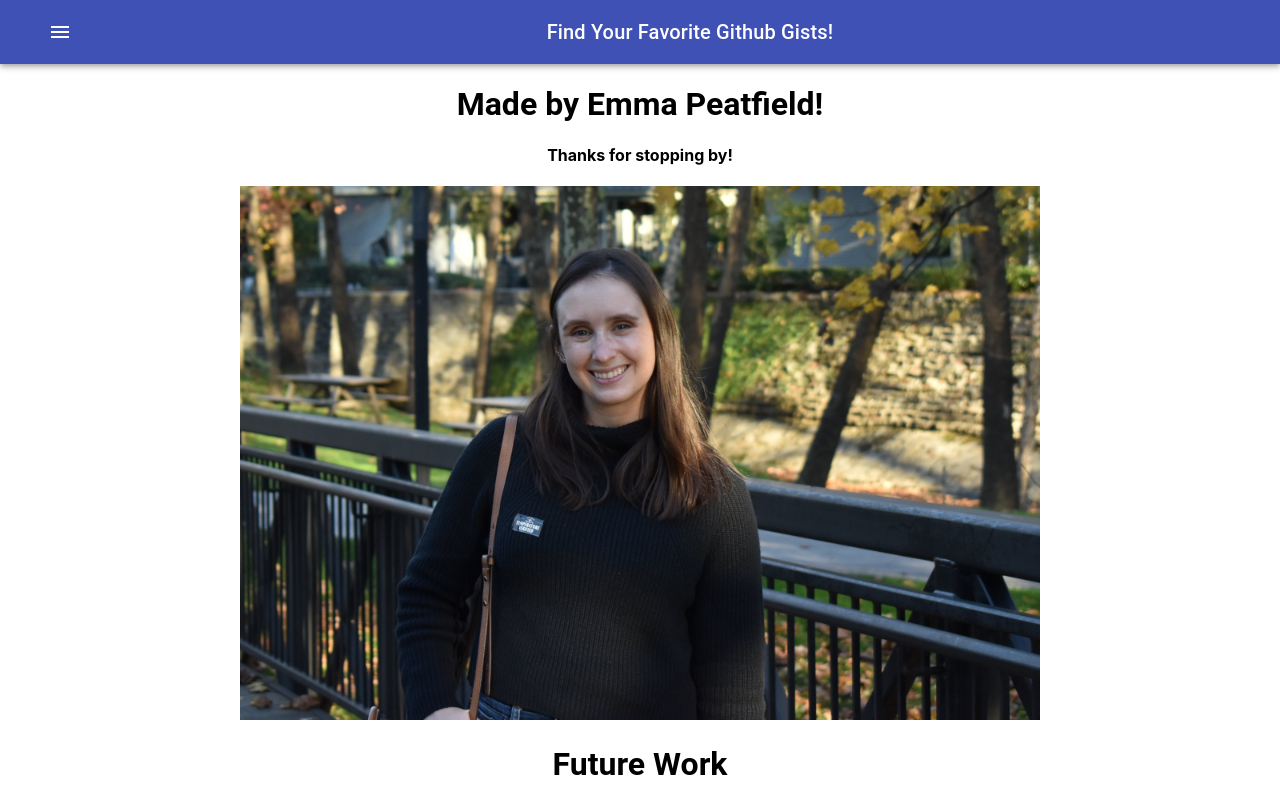
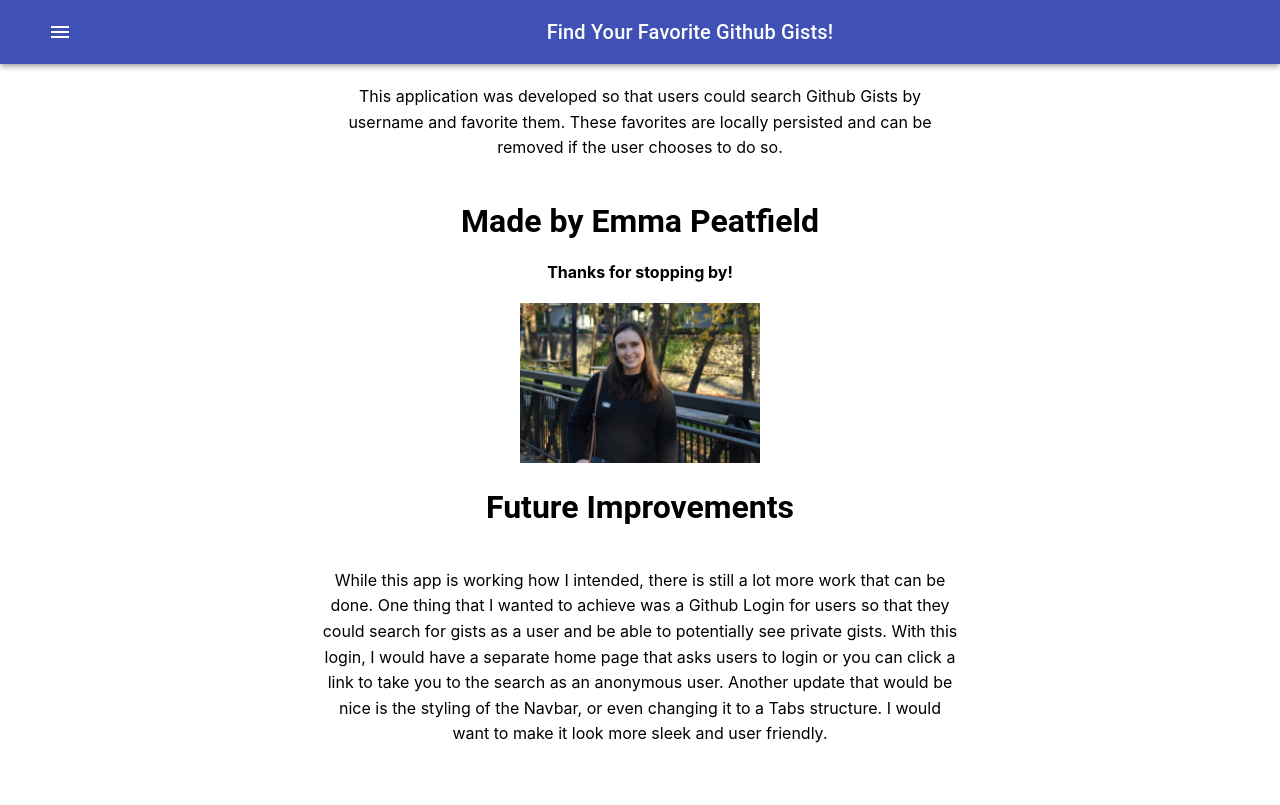
Before and after one commit to epeatfield/EmmaGithubGists, a React (Create React App) app: page /about in a window 1280 px wide. Built offline with nearby package versions, Linux system fonts and the light colour scheme.

Commit message:
Working on Styling, adding future work, and adding some comments

```diff
--- a/src/App.css
+++ b/src/App.css
@@ -74,3 +74,10 @@ h1 {
 div.MuiContainer-root{
   width: auto;
 }
+
+p.about-me {
+  width: 50%;
+  margin: auto;
+  padding: 20px;
+  line-height: 1.6;
+}
--- a/src/components/About.tsx
+++ b/src/components/About.tsx
@@ -3,10 +3,21 @@ import emma from './../images/emma.png';
 
 const About = () => (
   <div>
-    <h1>Made by Emma Peatfield!</h1>
+    <p className={'about-me'}>This application was developed so that users could
+      search Github Gists by username and favorite them.
+      These favorites are locally persisted and can be removed if the user chooses
+      to do so. </p>
+    <h1>Made by Emma Peatfield</h1>
     <h4>Thanks for stopping by!</h4>
-    <img style={{ width: '50pc'}} src={emma} alt="Emma" />
-    <h1> Future Work </h1>
+    <img style={{ width: '15pc'}} src={emma} alt="Emma" />
+    <h1> Future Improvements </h1>
+    <p className={'about-me'}>
+      While this app is working how I intended, there is still a lot more work that can be done.
+      One thing that I wanted to achieve was a Github Login for users so that they could search
+      for gists as a user and be able to potentially see private gists. With this login, I would
+      have a separate home page that asks users to login or you can click a link to take you to the
+      search as an anonymous user. Another update that would be nice is the styling of the Navbar, or
+      even changing it to a Tabs structure. I would want to make it look more sleek and user friendly.</p>
   </div>
 );
 
--- a/src/components/Error.tsx
+++ b/src/components/Error.tsx
@@ -1,5 +1,7 @@
 import React from 'react';
 import { Link } from 'react-router-dom';
+
+//Error page, if any unknown url is accessed
 
 const Error = () => (
   <div>
--- a/src/components/FavoritesList.tsx
+++ b/src/components/FavoritesList.tsx
@@ -66,6 +66,7 @@ export class FavoritesList extends Component<any, any>{
                                 <TableRow>
                                     <TableCell>ID</TableCell>
                                     <TableCell align="right">User</TableCell>
+                                    <TableCell align="right">Description</TableCell>
                                     <TableCell align="right">URL</TableCell>
                                     <TableCell align="right">Favorite</TableCell>
                                 </TableRow>
@@ -76,8 +77,9 @@ export class FavoritesList extends Component<any, any>{
                                         <TableCell component="th" scope="row">
                                             {entry.id}
                                         </TableCell>
-                                        <TableCell align="right"><a href={entry.url}>{entry.url}</a></TableCell>
                                         <TableCell align="right">{entry.owner.login}</TableCell>
+                                        <TableCell align="right">{entry.description}</TableCell>
+                                        <TableCell align="right"><a href={entry.html_url} target="_blank" rel="noreferrer">Click to open Gist.</a></TableCell>
                                         <TableCell align="right">
                                             <IconButton onClick={() => this.removeFavorites(this.state.favorites[index])}>
                                                 <StarIcon />
--- a/src/components/Results.tsx
+++ b/src/components/Results.tsx
@@ -39,15 +39,12 @@ export default class Results extends Component<any, any> {
     }
 
     removeFavoriteResult(listItem) {
-        let keys;
-        const currentStorage = this.state.favorites
+        let currentStorage = this.state.favorites
         if (currentStorage) {
-            keys = currentStorage
-            var removeIndex = keys.map(function (item) { return item.id; }).indexOf(listItem.id);
-            keys.splice(removeIndex, 1)
-            this.setState({favorites: keys}, this.saveFavorites)
+            var removeIndex = currentStorage.map(function (item) { return item.id; }).indexOf(listItem.id);
+            currentStorage.splice(removeIndex, 1)
+            this.setState({favorites: currentStorage}, this.saveFavorites)
         } else {
-            keys = [];
             return
         }
     }
@@ -87,21 +84,23 @@ export default class Results extends Component<any, any> {
                                     <TableRow>
                                         <TableCell>ID</TableCell>
                                         <TableCell align="right">User</TableCell>
+                                        <TableCell align="right">Description</TableCell>
                                         <TableCell align="right">URL</TableCell>
                                         <TableCell align="right">Favorite</TableCell>
                                     </TableRow>
                                 </TableHead>
                                 <TableBody>
-                                    {this.state.filteredFavorites.map(({ id, url, owner }) => (
-                                        <TableRow key={id}>
+                                    {this.state.filteredFavorites.map((entry, index) => (
+                                        <TableRow key={entry.id}>
                                             <TableCell component="th" scope="row">
-                                                {id}
+                                                {entry.id}
                                             </TableCell>
-                                            <TableCell align="right"><a href={url}>{url}</a></TableCell>
-                                            <TableCell align="right">{owner.login}</TableCell>
+                                            <TableCell align="right">{entry.owner.login}</TableCell>
+                                            <TableCell align="right">{entry.description}</TableCell>
+                                            <TableCell align="right"><a href={entry.html_url} target="_blank" rel="noreferrer">Click to open Gist.</a></TableCell>
                                             <TableCell align="right">
-                                                <IconButton>
-                                                    {this.inFavorites(id) ? (<StarIcon />) : (<StarBorderIcon />)}
+                                                <IconButton onClick={(e) => this.removeFavoriteResult(entry)}>
+                                                    {this.inFavorites(entry.id) ? (<StarIcon />) : (<StarBorderIcon />)}
                                                 </IconButton>
                                             </TableCell>
                                         </TableRow>
@@ -120,6 +119,7 @@ export default class Results extends Component<any, any> {
                                     <TableRow>
                                         <TableCell>ID</TableCell>
                                         <TableCell align="right">User</TableCell>
+                                        <TableCell align="right">Description</TableCell>
                                         <TableCell align="right">URL</TableCell>
                                         <TableCell align="right">Favorite</TableCell>
                                     </TableRow>
@@ -131,11 +131,13 @@ export default class Results extends Component<any, any> {
                                                 {entry.id}
                                             </TableCell>
                                             <TableCell align="right">{entry.owner.login}</TableCell>
-                                            <TableCell align="right">{entry.url}</TableCell>
+                                            <TableCell align="right">{entry.description}</TableCell>
+                                            <TableCell align="right"><a href={entry.html_url} target="_blank" rel="noreferrer">Click to open Gist.</a></TableCell>
                                             <TableCell align="right">
                                                 <IconButton id="fetchedList" onClick={(e) => this.favoriteResult(e, index)}>
                                                     {this.inFavorites(entry.id) ? (<StarIcon />) : (<StarBorderIcon />)}
-                                                </IconButton></TableCell>
+                                                </IconButton>
+                                            </TableCell>
                                         </TableRow>
                                     ))}
                                 </TableBody>
```
Also changed, not shown: 1 other file (tests, documents, lock files or other folders).
